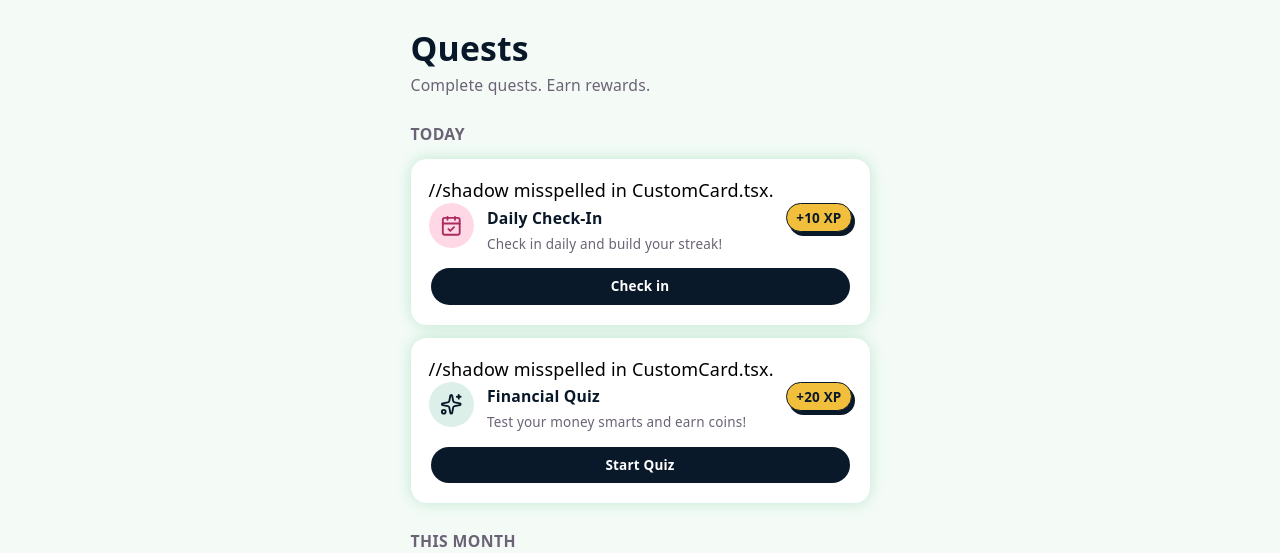
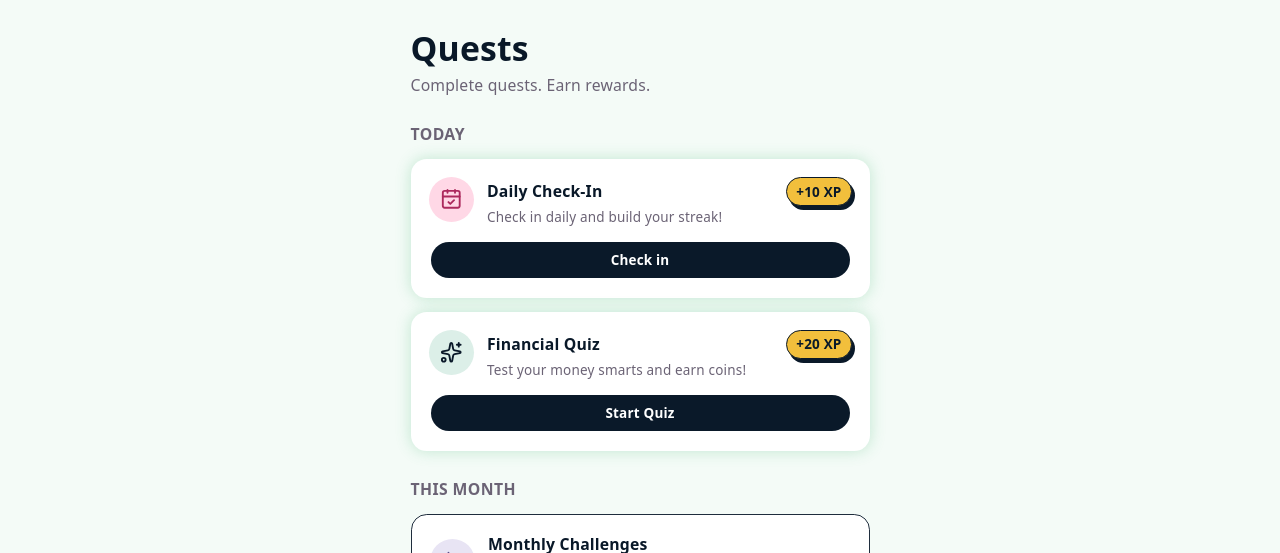
Before and after one commit to COS301-SE-2026/SpendSense, a React (Vite) app in the folder frontend/: page /quests in a window 1280 px wide. Shown: the top 553 px of the page. Built offline with nearby package versions, Linux system fonts and the light colour scheme; no server answers.

Commit message:
changes for SonarQube thing

```diff
--- a/frontend/src/domains/QuestsPage.tsx
+++ b/frontend/src/domains/QuestsPage.tsx
@@ -102,11 +102,11 @@ function Section({
 	title,
 	children,
 	className,
-}: {
+}: Readonly<{
 	title: string
 	children: React.ReactNode
 	className?: string
-}) {
+}>) {
 	return (
 		<section className={className}>
 			<h2 className="mb-3 text-sm font-bold uppercase tracking-wide text-[#6b6375]">{title}</h2>
@@ -125,7 +125,7 @@ function QuestCard({
     onAction,
     asLink,
     to,
-}: {
+}: Readonly<{
     icon: React.ReactNode
     tone: "pink" | "mint" | "yellow" | "lilac"
     title: string
@@ -135,10 +135,12 @@ function QuestCard({
     onAction?: () => void
     asLink?: boolean
     to?: string
-}) {
+}>) {
+
+    //shadow is misspelled as "greenShaddow" in CustomCard.tsx.
     return(
 
-        <CustomCard variant="greenShaddow" size="sm"> //shadow misspelled in CustomCard.tsx.
+        <CustomCard variant="greenShaddow" size="sm">
                     <div className="flex items-start gap-3">
                         <QuestIcon tone={tone}>{icon}</QuestIcon>
                         <div className="min-w-0 flex-1">
@@ -167,10 +169,10 @@ function QuestCard({
 function QuestIcon({
     tone,
     children,
-}: {
+}: Readonly<{
     tone: "mint" | "lilac" | "pink" | "yellow"
     children: React.ReactNode
-}) {
+}>) {
     const toneClass: Record<typeof tone, string> = {
         pink: "bg-[#FFD8E6] text-[#ac2a5d]",
         mint: "bg-[#DCEFE8] text-[#091828]",
@@ -196,7 +198,7 @@ function BottomNav({ active }: { active: BottomNavTab }) {
                 <BottomNavItem to="/" icon={<Home className="size-5" />} label="Home" active={active === "home"} />
                 <BottomNavItem to="/calendar" icon={<CalendarIcon className="size-5" />} label="Calendar" active={active === "calendar"} />
 
-                {/* Floating + action */}
+                {/* floating + action */}
                 <AddTransactionButton />
 
                 <BottomNavItem to="/quests" icon={<Trophy className="size-5" />} label="Quests" active={active === "quests"} />
@@ -212,13 +214,13 @@ function BottomNavItem({
     label,
     active,
     disabled,
-}: {
+}: Readonly<{
     to: string
     icon: React.ReactNode
     label: string
     active: boolean
     disabled?: boolean
-}) {
+}>) {
     return (
         <Link
             to={to}
```
